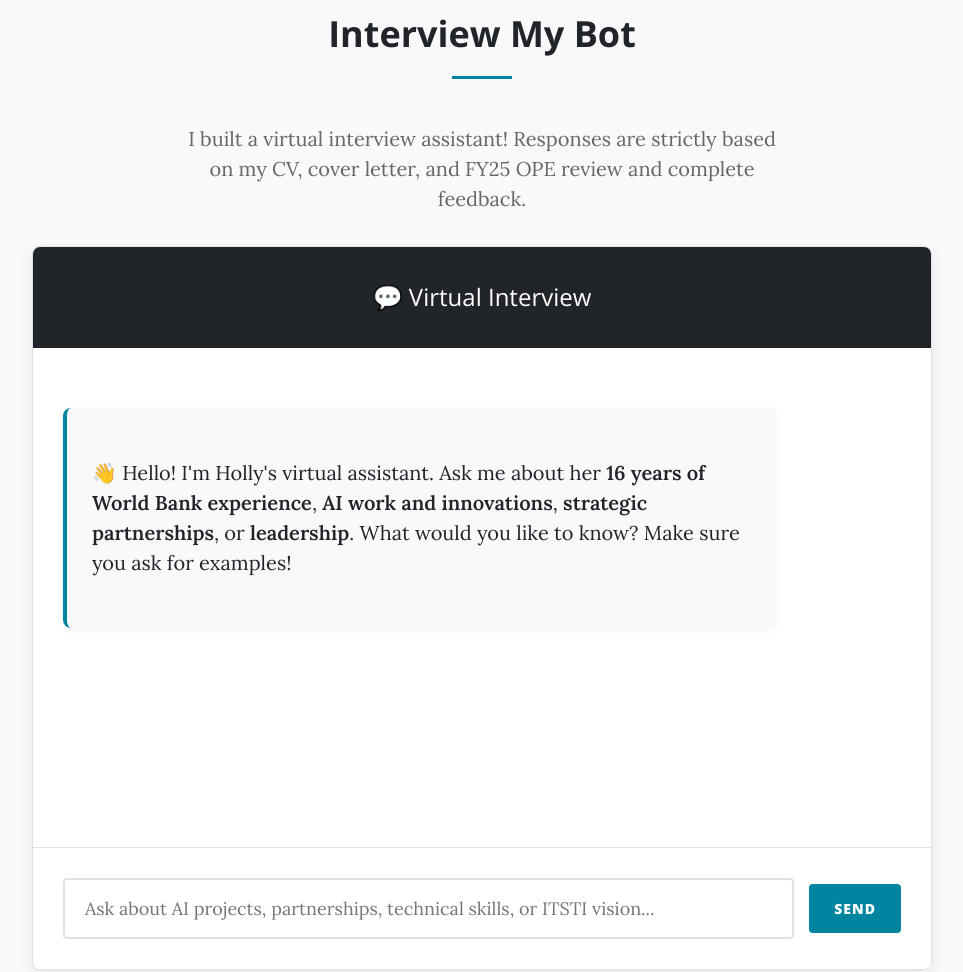
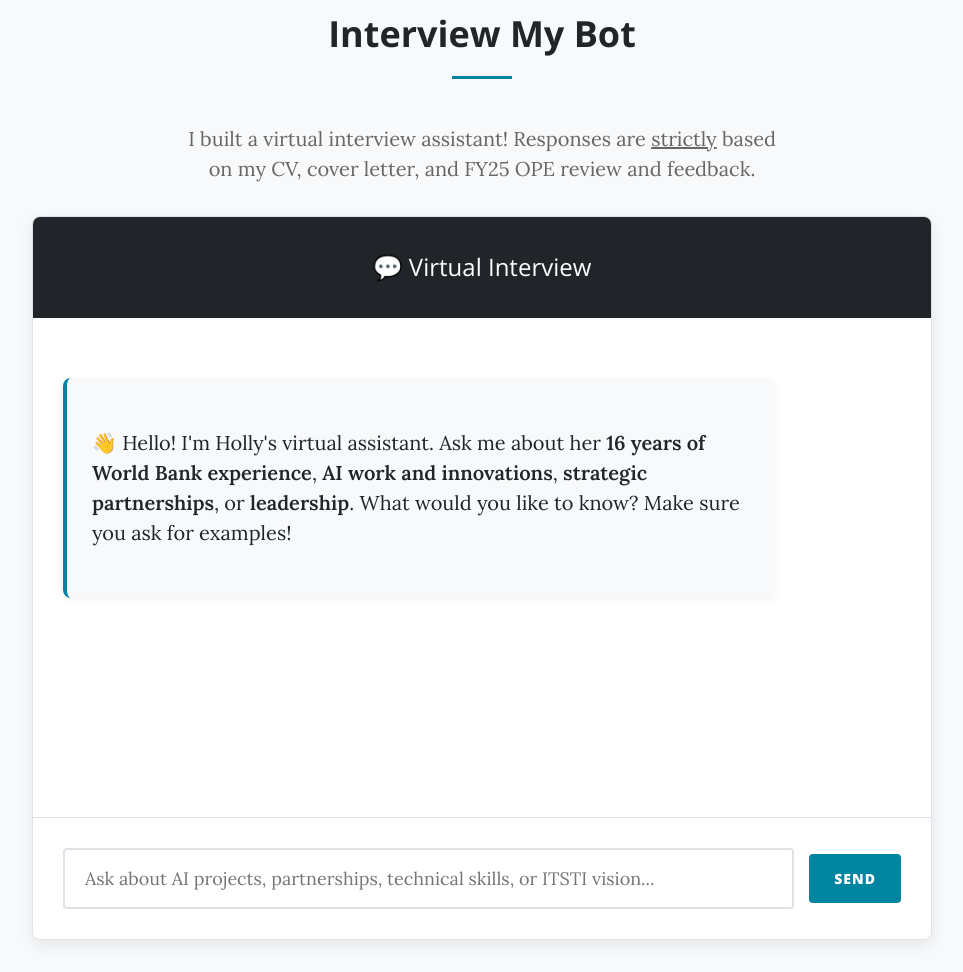
Before and after one commit to Holly-Transport/hollychat, a website with bundled scripts: page index.html in a window 1280 px wide. Shown: the part 877-1849 px from the top of the page, without its empty margins (158-1121 px from the left). Built offline with nearby package versions, Linux system fonts and the light colour scheme; files whose address does not match are found by name.

Commit message:
Update index.html

```diff
--- a/index.html
+++ b/index.html
@@ -39,7 +39,7 @@
         <div class="container">
             <h2 class="section-title">Interview My Bot</h2>
             <p style="text-align: center; margin-bottom: 2rem; color: #666; max-width: 600px; margin-left: auto; margin-right: auto;">
-                I built a virtual interview assistant! Responses are strictly based on my CV, cover letter, and FY25 OPE review and complete feedback.
+                I built a virtual interview assistant! Responses are <u>strictly</u> based on my CV, cover letter, and FY25 OPE review and feedback.
             </p>
 
             <div class="chat-interface" id="chatInterface">
```
